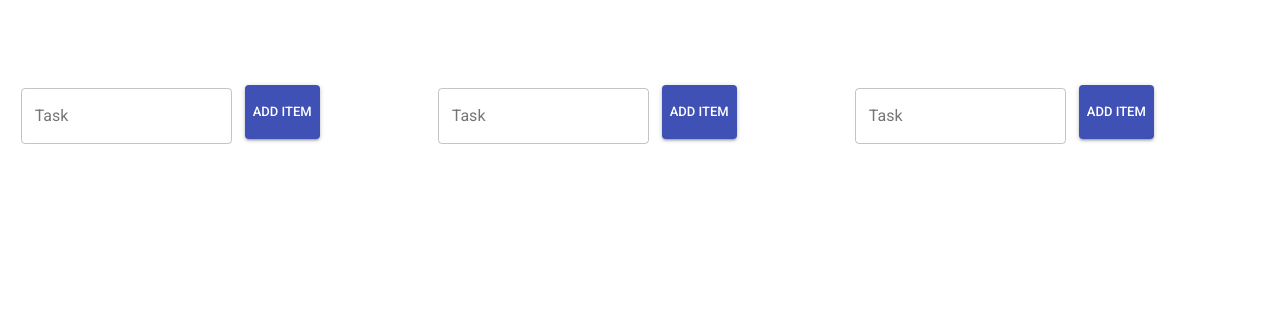
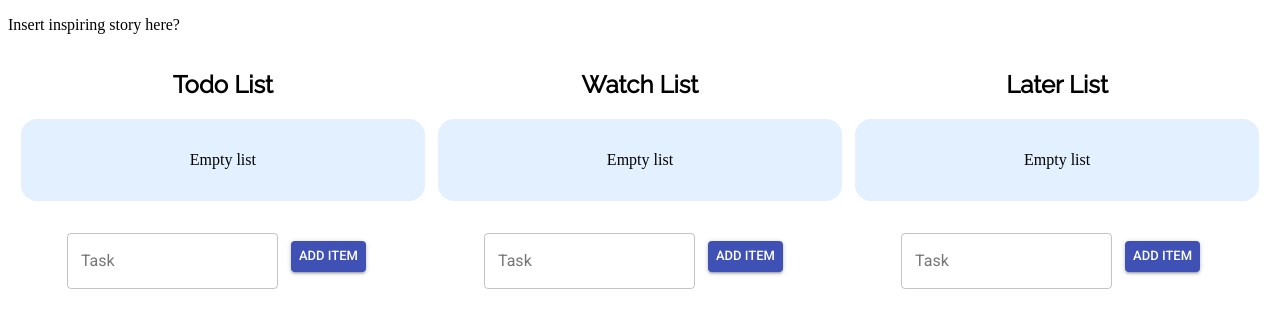
Before and after one commit to jchiare/react-todo, a React (Create React App) app: page / in a window 1280 px wide. Shown: the top 328 px of the page. Built offline with nearby package versions, Linux system fonts and the light colour scheme.

Commit message:
Update before adding Icons

```diff
--- a/public/index.html
+++ b/public/index.html
@@ -13,7 +13,7 @@
       user's mobile device or desktop. See https://developers.google.com/web/fundamentals/web-app-manifest/
     -->
     <link rel="manifest" href="%PUBLIC_URL%/manifest.json" />
-    <link rel="stylesheet" href="https://fonts.googleapis.com/css?family=Roboto:300,400,500">
+    <link href="https://fonts.googleapis.com/css?family=Lato||Raleway|Roboto:300,400,500" rel="stylesheet">
     <title>React App</title>
   </head>
   <body>
--- a/src/App.css
+++ b/src/App.css
@@ -6,4 +6,9 @@
 
 .container .col {
   width: 32%;
+  text-align:center;
 }
+
+.list-name{
+  font-family: 'Raleway', sans-serif;
+}
--- a/src/App.js
+++ b/src/App.js
@@ -1,20 +1,29 @@
 import React, { Component } from "react";
 import TodoList from "./components/todo/todoComponent";
+import HeaderSection from "./header/header";
 
 import "./App.css";
 
 class App extends Component {
   render() {
     return (
+      <div>
+        <header>
+          <HeaderSection />
+        </header>
         <div className="container">
           <div className="col">
+            <h2 className="list-name">Todo List</h2>
             <TodoList />
           </div>
           <div className="col">
+            <h2 className="list-name">Watch List</h2>
             <TodoList />
           </div>
           <div className="col">
+            <h2 className="list-name">Later List</h2>
             <TodoList />
+          </div>
         </div>
       </div>
     );
--- a/src/components/todo/todo.css
+++ b/src/components/todo/todo.css
@@ -1,9 +1,28 @@
 .add-section{
     display:flex;
+    justify-content: center;
+}
+
+.add-form{
+    display: inherit;
+    width: 80%;
+    justify-content: center;
+    align-items: center;
+}
+
+.todo-list-ul{
+    background-color:#E2F0FF;
+    border-radius:1em;
+    padding:2em;
 }
 
 .item-container{
-    margin: 0.7em auto;
+    margin:0.7em;
+}
+
+.item-text{
+    padding:0.8em;
+    font-family: 'Lato', sans-serif;
 }
 
 .todo-list-ul{
--- a/src/components/todo/todoComponent.js
+++ b/src/components/todo/todoComponent.js
@@ -5,7 +5,6 @@ import Card from "@material-ui/core/Card";
 import "./todo.css";
 
 const buttonStyles = {
-  flexShrink: 2,
   margin: "1em"
 };
 
@@ -22,7 +21,8 @@ class TodoList extends Component {
       userInput: value
     });
   };
-  addToList = () => {
+  addToList = e => {
+    e.preventDefault();
     const updated_list = this.state.list.concat(this.state.userInput);
     this.setState({
       list: updated_list,
@@ -35,14 +35,19 @@ class TodoList extends Component {
       <div>
         <div className="todo-list-container">
           <ul className="todo-list-ul">
-            {this.state.list.map((item, index) => (
+            {this.state.list.length > 0 ? (
+              this.state.list.map((item, index) => (
                 <li key={index} className="item-container">
-                <Card>{item}</Card>
+                  <Card className="item-text">{item}</Card>
                 </li>
-            ))}
+              ))
+            ) : (
+              <p>Empty list</p>
+            )}
           </ul>
         </div>
         <div className="add-section">
+          <form className="add-form">
             <TextField
               value={this.state.userInput}
               label="Task"
@@ -55,10 +60,13 @@ class TodoList extends Component {
               size="small"
               variant="contained"
               color="primary"
-            onClick={() => this.addToList()}
+              onClick={e => this.addToList(e)}
+              type="submit"
+              tabIndex="-1"
             >
               Add Item
             </Button>
+          </form>
         </div>
       </div>
     );
--- /dev/null
+++ b/src/header/header.js
@@ -0,0 +1,11 @@
+import React, { PureComponent } from "react";
+
+export default class HeaderSection extends PureComponent {
+  render() {
+    return (
+      <header>
+        <p>Insert inspiring story here?</p>
+      </header>
+    );
+  }
+}
```
Also changed, not shown: src/header/header.css (added). Lines whose indentation alone changed are shown as unchanged.
